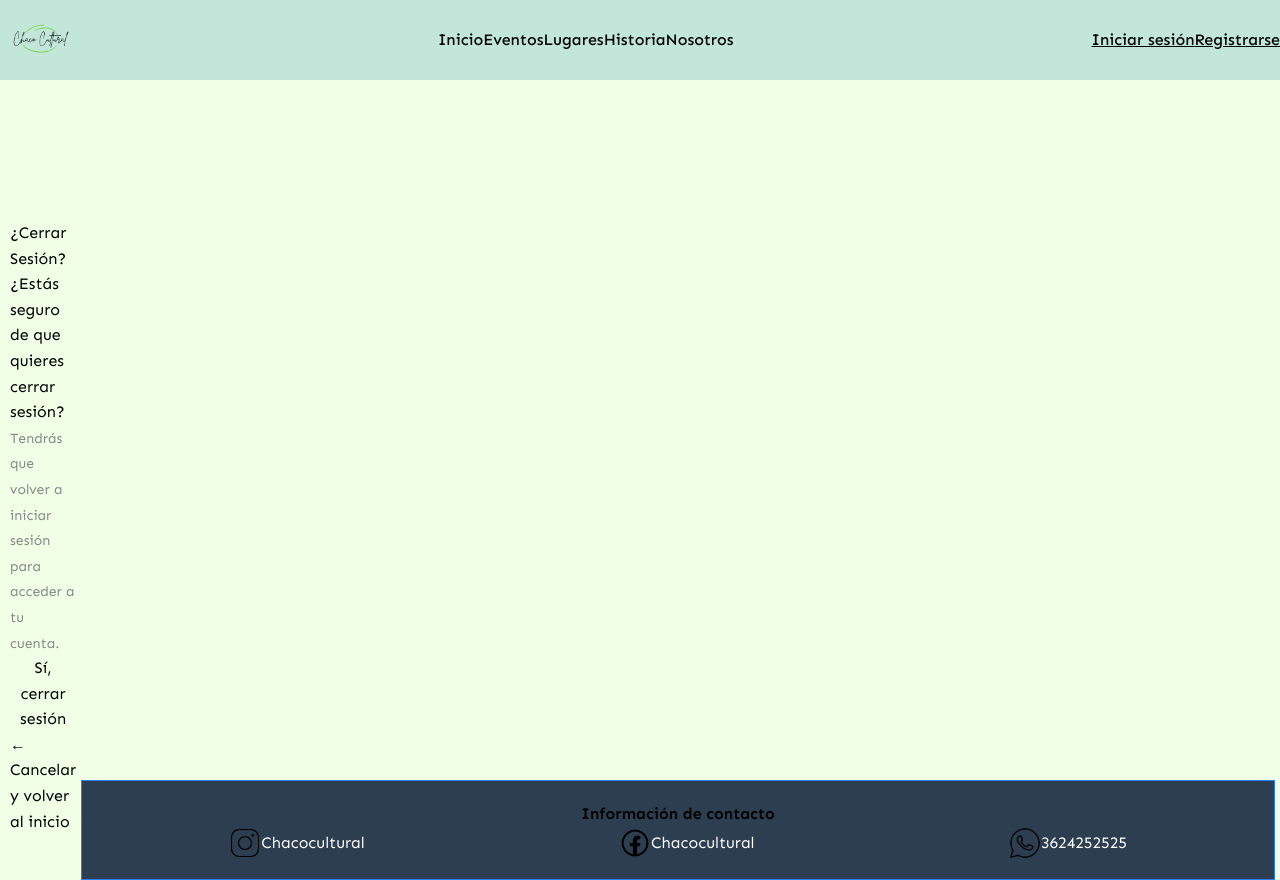
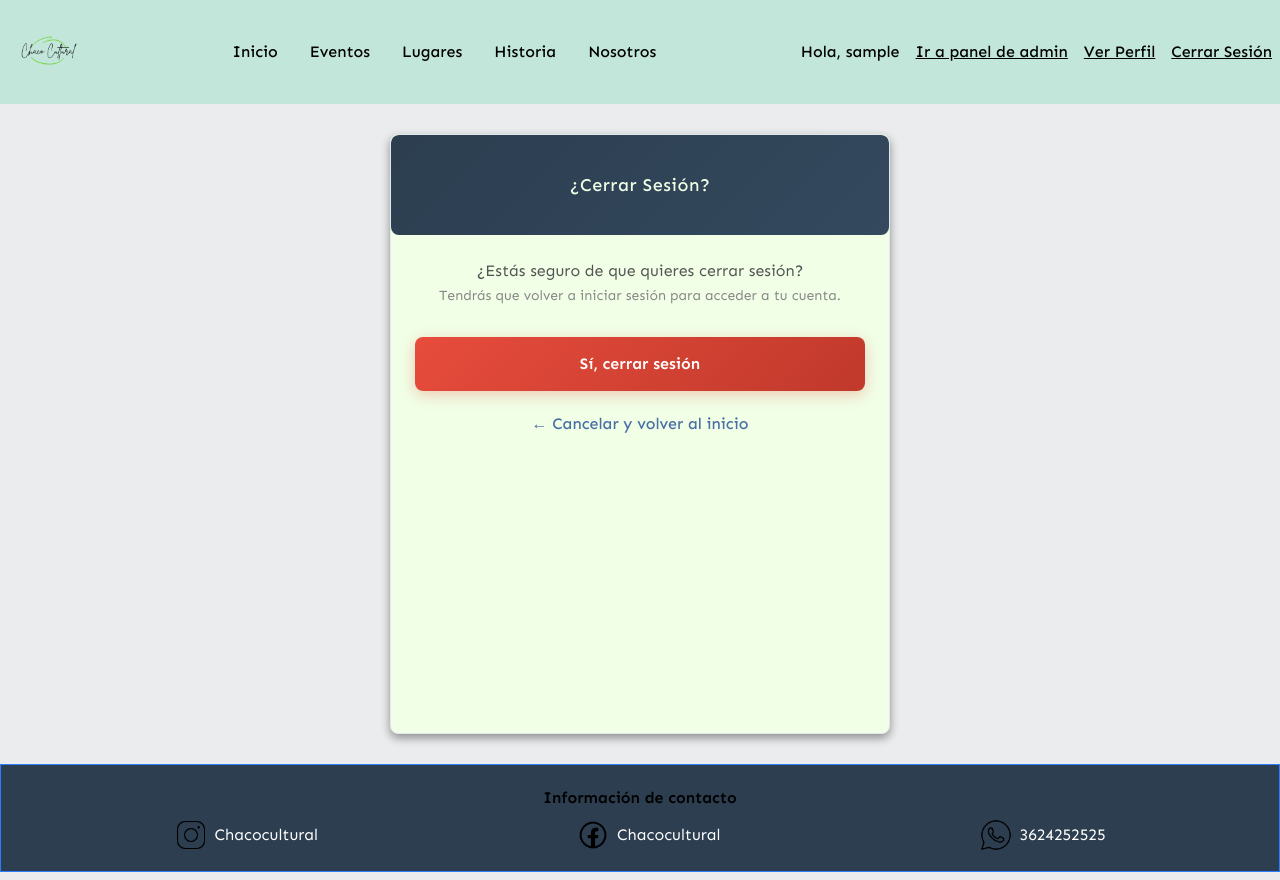
Before and after one commit to FacuuBarboza/CodeWizardsApp, a Django app: page /accounts/auth/logout/ in a window 1280 px wide. Run offline with Django 5.2, Linux system fonts and the light colour scheme; the visitor is signed in with stand-in values (Sample User, id 1); parts of the project's set-up code (start-up, migrations or seed data) failed here and were passed over.

Commit message:
Se modificaron detalles de login, register y perfil para que coincida con base.html y haya resposibidad

```diff
--- a/static/css/auth.css
+++ b/static/css/auth.css
@@ -15,12 +15,6 @@
    --espaciado-lg: 24px;
 }
 
-* {
-    margin: 0;
-    padding: 0;
-    box-sizing: border-box;
-}
-
 body {
     font-family: var(--font-primary);
     min-height: 100vh;
@@ -35,7 +29,6 @@ body {
     justify-content: center;
     align-items: center;
     min-height: calc(100vh - 140px); /* Espacio para header y footer */
-    padding: 40px 20px;
     flex: 1; /* Importante para que use todo el espacio disponible */
 }
 
@@ -375,11 +368,6 @@ body {
 }
 
 
-#footer {
-    margin-top: 0; /* Reset para páginas de auth */
-    position: relative;
-    bottom: 0;
-}
 /* Responsive */
 @media (max-width: 480px) {
     body {
--- a/static/css/logout.css
+++ b/static/css/logout.css
@@ -16,11 +16,7 @@
    --espaciado-lg: 24px;
 }
 
-* {
-    margin: 0;
-    padding: 0;
-    box-sizing: border-box;
-}
+
 
 body {
     font-family: var(--font-primary);
@@ -36,7 +32,6 @@ body {
     justify-content: center;
     align-items: center;
     min-height: calc(100vh - 140px); /* Espacio para header y footer */
-    padding: 20px;
     background-color: rgba(0, 0, 0, 0.05); /* Fondo sutil */
     width: 100%;
 }
--- a/static/css/styles.css
+++ b/static/css/styles.css
@@ -15,11 +15,6 @@
 }
 
 /* Reset y estructura base */
-* {
-    margin: 0;
-    padding: 0;
-    box-sizing: border-box;
-}
 
 body {
     font-family: 'Sen', sans-serif;
@@ -31,6 +26,9 @@ body {
     padding: 0;
 }
 
+.user-welcome-base {
+    color: black;
+}
 /* Header fijo */
 .header-navbar {
     position: fixed;
@@ -80,10 +78,6 @@ body {
 
 /* Main content */
 main {
-    flex: 1; /* Esto hace que el main ocupe todo el espacio disponible */
-    display: flex;
-    margin-top: 70px; /* Altura del header */
-    padding: 0 5px 0 5px;
     min-height: calc(100vh - 140px);
     width: 100%; /* 70px header + 70px footer */
 }
--- a/templates/base.html
+++ b/templates/base.html
@@ -7,7 +7,7 @@
     <meta charset="utf-8" />
     <meta name="viewport" content="width=device-width, initial-scale=1, shrink-to-fit=no" />
     <link rel="icon" type="image/png" href="{% static 'assets/favicon.ico' %}">
-    <link rel="stylesheet" href="{% static 'css/styles.css' %}?v=1.3">
+
 
     <link href="https://fonts.googleapis.com/css2?family=Dancing+Script:wght@400..700&display=swap" rel="stylesheet">
 
@@ -21,11 +21,17 @@
         --Mi-color5: #BAFF29;
       }
     </style>
+    {% block extracss %}
+        <link rel="stylesheet" href="{% static 'css/styles.css' %}?v=1.3">
+        <link rel="stylesheet" href="{% static 'css/profile.css' %}?v=1.3">
+        <link rel="stylesheet" href="{% static 'css/logout.css' %}?v=1.3">
+        <link rel="stylesheet" href="{% static 'css/auth.css' %}?v=1.3">
+    {% endblock %}
 </head>
 
 <body class="bg-[var(--Mi-color3)]">
 
-<header class="bg-[var(--Mi-color2)]">
+<header class="bg-[var(--Mi-color2)]" style="width: 100%;">
     <nav class="px-2 py-3 flex items-center justify-between">
         <a href="{% url 'inicio' %}" class="flex items-center">
             <img src="{% static 'img/logo.png' %}" alt="Logo" class="h-16 md:h-18 lg:h-20">
@@ -40,8 +46,19 @@
         </ul>
 
         <ul class="flex space-x-4 text-black font-medium">
-            <li><a href="{% url 'accounts:auth_login' %}" class="underline hover:text-[var(--Mi-color)]">Iniciar sesión</a></li>
-            <li><a href="{% url 'accounts:auth_register' %}" class="underline hover:text-[var(--Mi-color)]">Registrarse</a></li>
+
+            {% if  user.is_authenticated %}
+                <li><span class="user-welcome-base">Hola, {{ user.username }}</span></li>
+                {% if user.is_superuser %}
+                    <li><a href="{% url 'accounts:admin_panel' %}" class="underline hover:text-[var(--Mi-color)]">Ir a panel de admin</a></li>
+                {% endif %}
+
+                <li><a href="{% url 'accounts:profile' %}" class="underline hover:text-[var(--Mi-color)]">Ver Perfil</a></li>
+                <li><a href="{% url 'accounts:auth_logout' %}" class="underline hover:text-[var(--Mi-color)]">Cerrar Sesión</a></li>
+            {% else %}
+                <li><a href="{% url 'accounts:auth_login' %}" class="underline hover:text-[var(--Mi-color)]">Iniciar sesión</a></li>
+                <li><a href="{% url 'accounts:auth_register' %}" class="underline hover:text-[var(--Mi-color)]">Registrarse</a></li>
+            {% endif %}
         </ul>
     </nav>
 </header>
```
Also changed, not shown: static/css/profile.css (+49 -10 lines), templates/accounts/profile_edit.html (+11 -11 lines).
